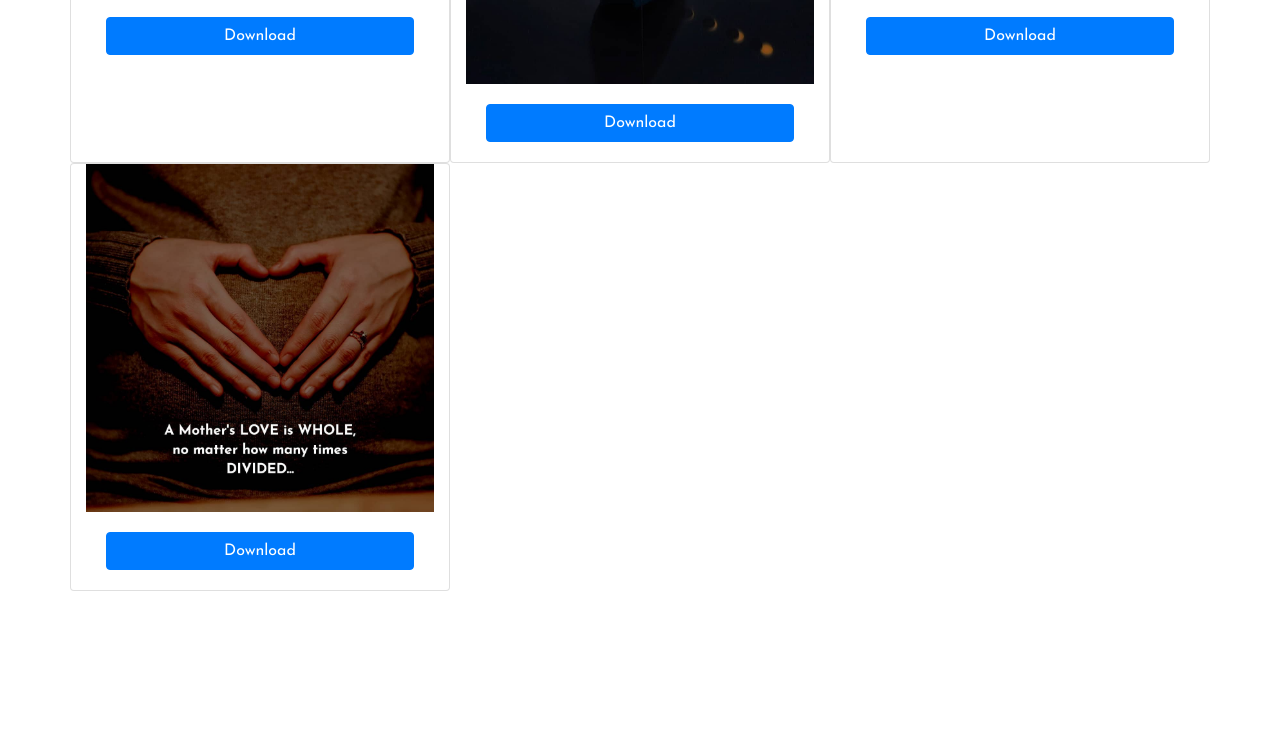
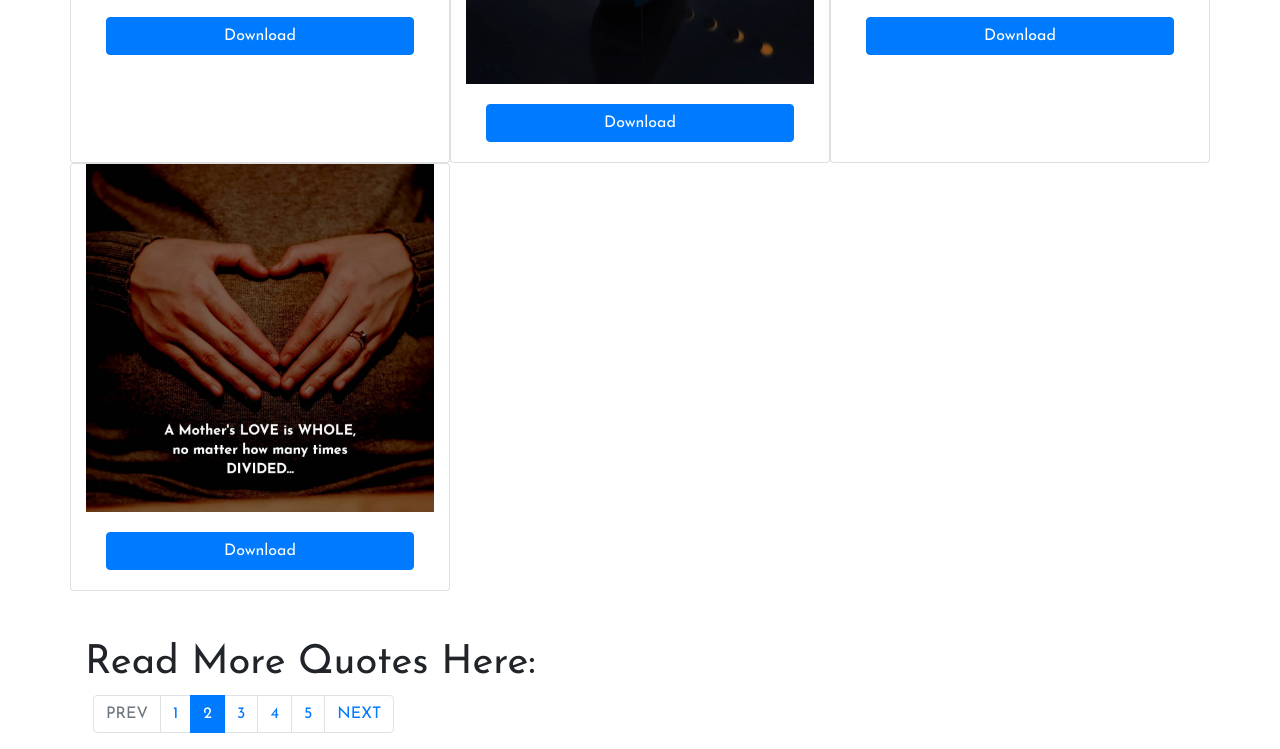
Before and after one commit to smilionaire/page2, a plain HTML site: page index.html in a window 1280 px wide. Shown: the part 1382-2131 px from the top of the page. Before the commit the page ends 1973 px from the top, so only its background shows below. Drawn offline with nearby package versions, Linux system fonts and the light colour scheme.

Commit message:
Update index.html

```diff
--- a/index.html
+++ b/index.html
@@ -74,6 +74,21 @@
 	        </div>
 	    </div>
 	</div>
+	<section>
+			<div class="container mt-5">
+				<h1>Read More Quotes Here:</h1>
+					<ul class="pagination ml-2">
+						<li class="page-item disabled"><a href="" class="page-link">PREV</a></li>
+						<li class="page-item"><a href="https://smilionaire.github.io/page1/" class="page-link">1</a></li>
+						<li class="page-item active"><a href="https://smilionaire.github.io/page2/" class="page-link">2</a></li>
+						<li class="page-item"><a href="https://smilionaire.github.io/page3/" class="page-link">3</a></li>
+						<li class="page-item"><a href="https://smilionaire.github.io/page4/" class="page-link">4</a></li>
+						<li class="page-item"><a href="https://smilionaire.github.io/page5/" class="page-link">5</a></li>
+						<li class="page-item"><a href="https://smilionaire.github.io/page3/" class="page-link">NEXT</a></li>
+					</ul>
+			</div>
+	</section>
+
 
 <script src="https://ajax.googleapis.com/ajax/libs/jquery/3.4.1/jquery.min.js"></script>
 <script src="https://cdnjs.cloudflare.com/ajax/libs/popper.js/1.14.17/umd/popper.min.js"></script>
```
